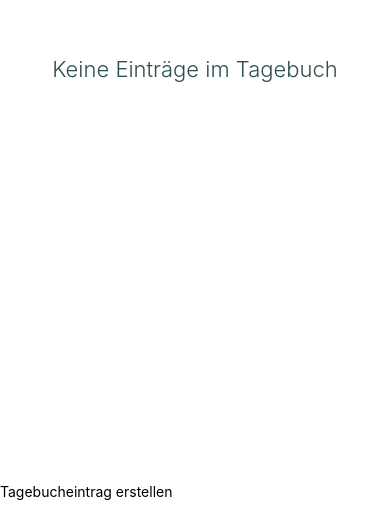
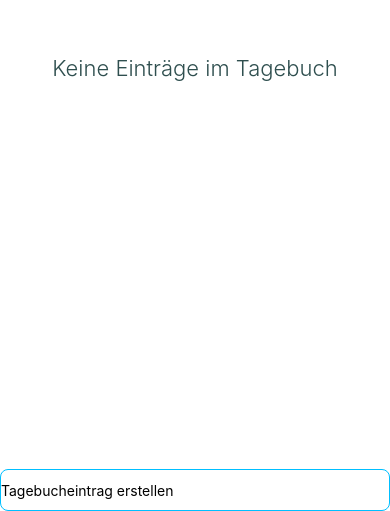
Before and after one commit to behrends/MyJournal, a React Native app: screen / in a window 390 px wide. Shown: the part 333-844 px from the top of the page. Built offline with nearby package versions, Linux system fonts and the light colour scheme.

Commit message:
Kapitel 5: Rahmen um das Texteingabefeld

```diff
--- a/App.js
+++ b/App.js
@@ -40,14 +40,17 @@ export default class App extends React.Component {
       <View style={styles.container}>
         <JournalItems items={this.state.items} />
         <KeyboardAvoidingView behavior="padding">
+          <View style={styles.inputContainer}>
             <TextInput
               style={styles.input}
               ref={input => (this.textInput = input)}
+              underlineColorAndroid="transparent"
               placeholder="Tagebucheintrag erstellen"
               returnKeyType="done"
               onSubmitEditing={event =>
                 this._addItem(event.nativeEvent.text)}
             />
+          </View>
         </KeyboardAvoidingView>
       </View>
     );
@@ -60,5 +63,10 @@ const styles = StyleSheet.create({
   },
   input: {
     height: 40
+  },
+  inputContainer: {
+    borderColor: 'deepskyblue',
+    borderRadius: 8,
+    borderWidth: 1
   }
 });
```
Lines whose indentation alone changed are shown as unchanged.
